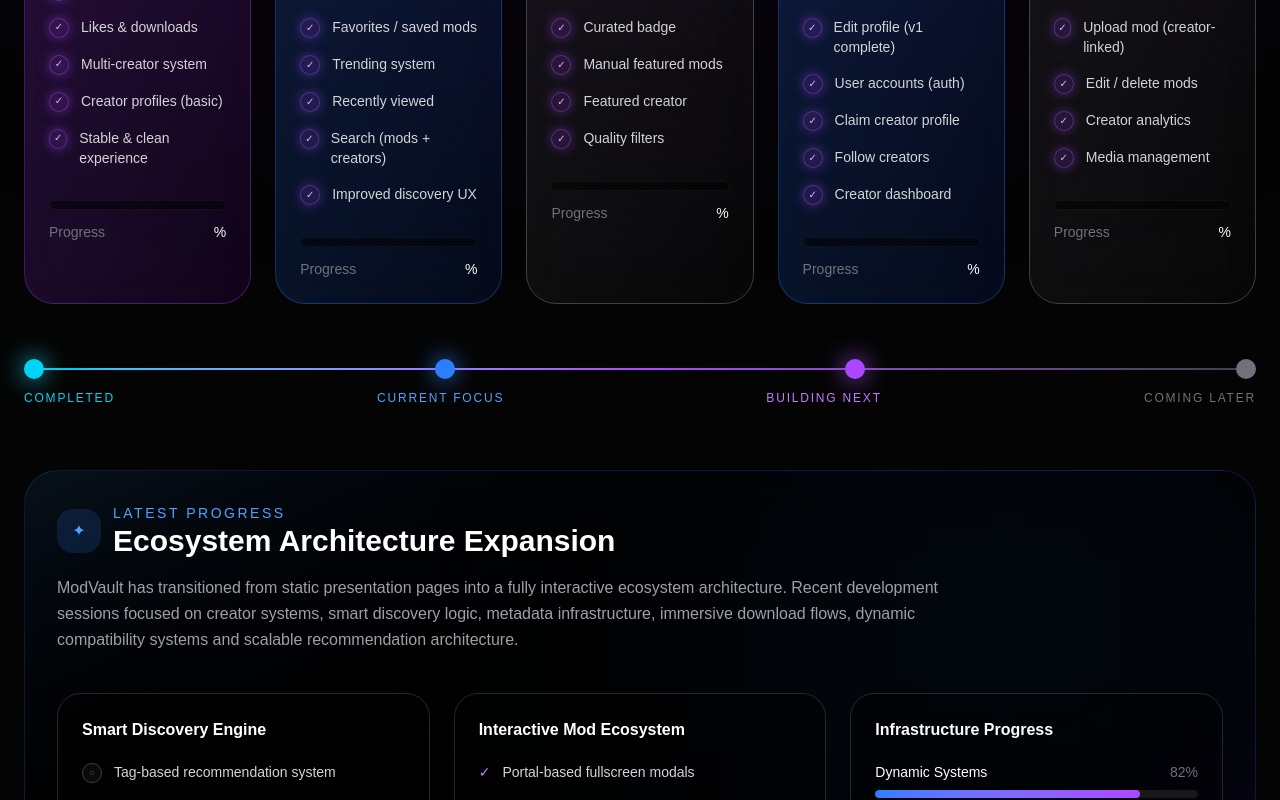
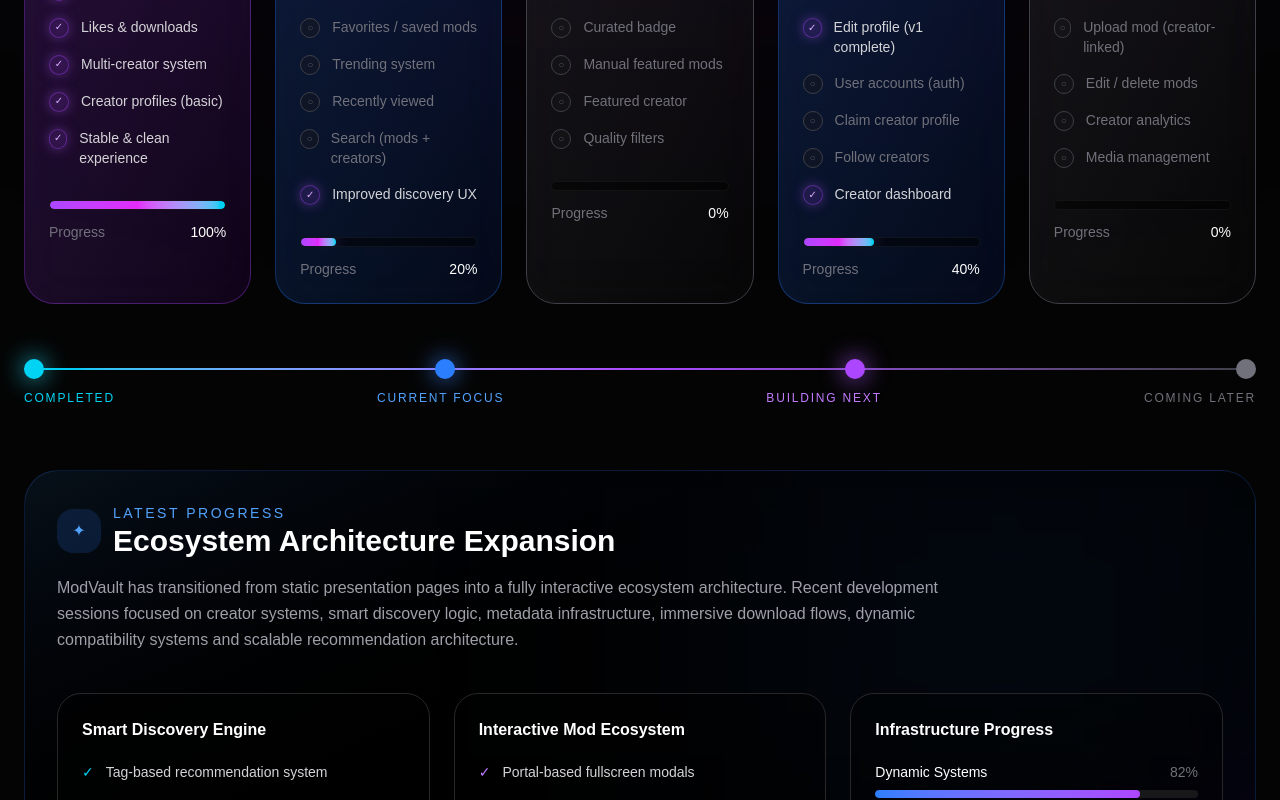
Before and after one commit to gdmmods/gta-mod-hub, a Next.js app: page /roadmap in a window 1280 px wide. Shown: the part 700-1500 px from the top of the page. Built offline with nearby package versions, Linux system fonts and the light colour scheme.

Commit message:
Stabilize roadmap page and progress system

```diff
--- a/app/roadmap/page.tsx
+++ b/app/roadmap/page.tsx
@@ -465,51 +465,73 @@
 
                   <div
                     key={idx}
-                    className="
-                      flex
-                      items-start
-                      gap-3
-                      text-sm
-                      text-zinc-300
-                    "
+                    className={`
+  flex
+  items-start
+  gap-3
+  text-sm
+
+  ${
+    item.done
+      ? "text-zinc-300"
+      : "text-zinc-500"
+  }
+`}
                   >
 
                     <div
-  className="
+  className={`
     relative
     w-5
     h-5
     rounded-full
     border
-    border-purple-500/40
-    bg-purple-500/10
     flex
     items-center
     justify-center
     mt-[1px]
-    shadow-[0_0_14px_rgba(168,85,247,0.35)]
-  "
+
+    ${
+      item.done
+        ? `
+          border-purple-500/40
+          bg-purple-500/10
+          shadow-[0_0_14px_rgba(168,85,247,0.35)]
+        `
+        : `
+          border-zinc-700
+          bg-zinc-900/40
+        `
+    }
+  `}
 >
 
-  <div
-    className="
-      absolute
-      inset-0
-      rounded-full
-      bg-purple-500/10
-      blur-[6px]
-    "
-  />
+  {item.done && (
+    <div
+      className="
+        absolute
+        inset-0
+        rounded-full
+        bg-purple-500/10
+        blur-[6px]
+      "
+    />
+  )}
 
   <span
-    className="
+    className={`
       relative
       z-10
       text-[10px]
-      text-purple-300
-    "
+
+      ${
+        item.done
+          ? "text-purple-300"
+          : "text-zinc-600"
+      }
+    `}
   >
-    ✓
+    {item.done ? "✓" : "○"}
   </span>
 
 </div>
@@ -818,74 +840,19 @@
             ].map((item) => (
 
               <div
-                key={item}
-                className="flex gap-3"
-              >
-
-                <span className="text-cyan-400">
-                  <div
-  className={`
-    relative
-    w-5
-    h-5
-    rounded-full
-    border
-    flex
-    items-center
-    justify-center
-    mt-[1px]
-
-    ${
-      item.done
-        ? `
-          border-purple-500/40
-          bg-purple-500/10
-          shadow-[0_0_14px_rgba(168,85,247,0.35)]
-        `
-        : `
-          border-zinc-700
-          bg-zinc-900/40
-        `
-    }
-  `}
+  key={item}
+  className="flex gap-3"
 >
 
-  {item.done && (
-    <div
-      className="
-        absolute
-        inset-0
-        rounded-full
-        bg-purple-500/10
-        blur-[6px]
-      "
-    />
-  )}
-
-  <span
-    className={`
-      relative
-      z-10
-      text-[10px]
-
-      ${
-        item.done
-          ? "text-purple-300"
-          : "text-zinc-600"
-      }
-    `}
-  >
-    {item.done ? "✓" : "○"}
+  <span className="text-cyan-400">
+    ✓
   </span>
 
+  <span className="text-zinc-300">
+    {item}
+  </span>
+
 </div>
-                </span>
-
-                <span className="text-zinc-300">
-                  {item}
-                </span>
-
-              </div>
 
             ))}
 
--- a/lib/roadmap.ts
+++ b/lib/roadmap.ts
@@ -5,6 +5,8 @@
     title: "Foundation",
 
     status: "complete",
+
+    progress: 100,
 
     items: [
       {
@@ -41,6 +43,8 @@
 
     status: "in-progress",
 
+    progress: 20,
+
     items: [
       {
         text: "Favorites / saved mods",
@@ -76,6 +80,8 @@
 
     status: "planned",
 
+    progress: 0,
+
     items: [
       {
         text: "Curated badge",
@@ -105,6 +111,8 @@
     title: "Identity Layer",
 
     status: "in-progress",
+
+    progress: 40,
 
     items: [
       {
@@ -141,6 +149,8 @@
 
     status: "planned",
 
+    progress: 0,
+
     items: [
       {
         text: "Upload mod (creator-linked)",
@@ -170,6 +180,8 @@
     title: "Social Layer",
 
     status: "planned",
+
+    progress: 0,
 
     items: [
       {
@@ -201,6 +213,8 @@
 
     status: "planned",
 
+    progress: 25,
+
     items: [
       {
         text: "Curated badge",
@@ -230,6 +244,8 @@
     title: "Contributor Roles",
 
     status: "planned",
+
+    progress: 0,
 
     items: [
       {
@@ -261,6 +277,8 @@
 
     status: "planned",
 
+    progress: 0,
+
     items: [
       {
         text: "Auto-import mods",
```
